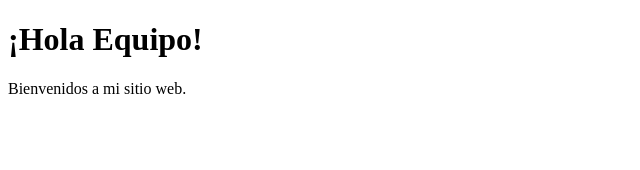
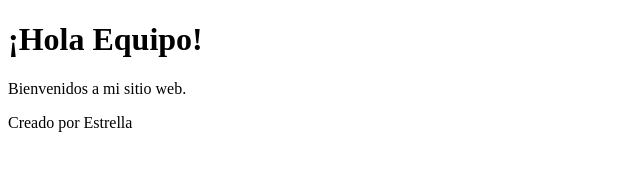
Before and after one commit to EstrellaLopz/mi-pagina-web, a plain HTML site: page index.html in a window 1280 px wide. Shown: the whole page, without its empty margins (0-640 px from the left). Drawn offline with Linux system fonts and the light colour scheme.

Commit message:
"Agrega footer"

```diff
--- a/index.html
+++ b/index.html
@@ -8,3 +8,6 @@
     <p>Bienvenidos a mi sitio web.</p>
 </body>
 </html>
+<footer>
+    <p>Creado por Estrella</p>
+</footer>
```
